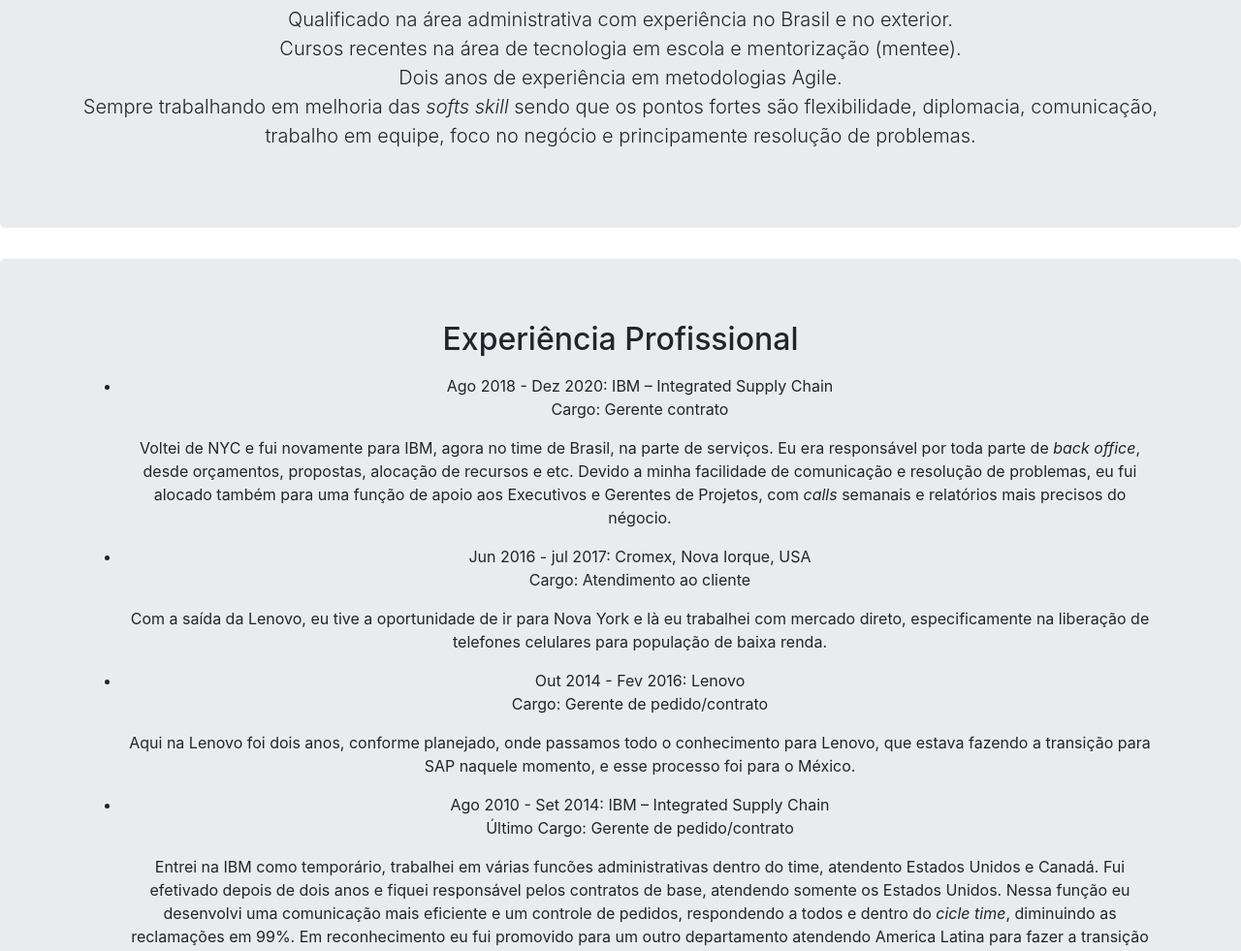
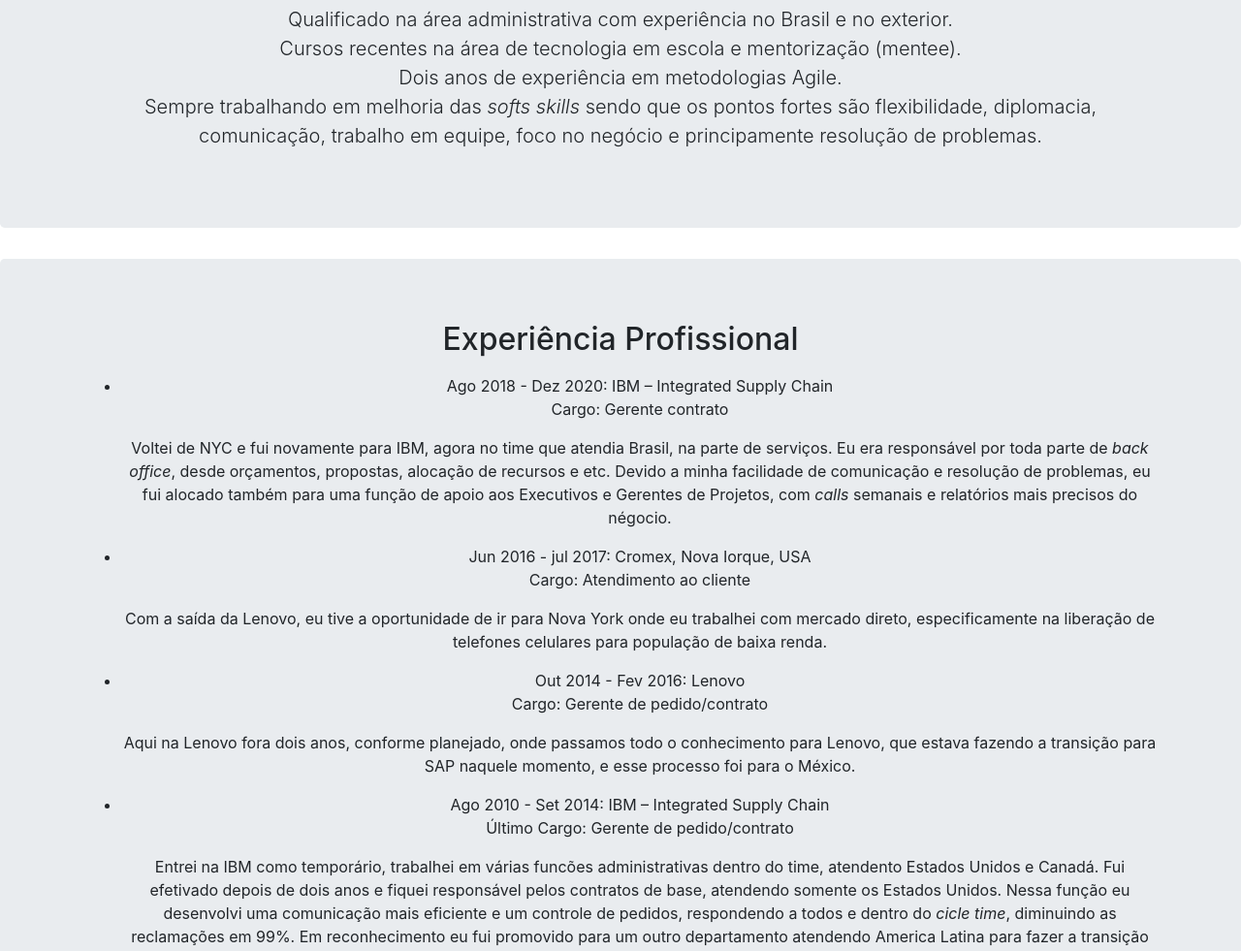
Before and after one commit to Faslala/curriculovitae, a plain HTML site: page index.html in a window 1280 px wide. Shown: the part 629-1610 px from the top of the page at 97% size. Drawn offline with nearby package versions, Linux system fonts and the light colour scheme.

Commit message:
erros d eportugues

```diff
--- a/index.html
+++ b/index.html
@@ -85,7 +85,7 @@
         Qualificado na área administrativa com experiência no Brasil e no exterior. <br>
         Cursos recentes na área de tecnologia em escola e mentorização (mentee). <br>
         Dois anos de experiência em metodologias Agile. <br>
-        Sempre trabalhando em melhoria das <em>softs skill</em> sendo que os pontos fortes são flexibilidade,
+        Sempre trabalhando em melhoria das <em>softs skills</em> sendo que os pontos fortes são flexibilidade,
         diplomacia, comunicação, trabalho em equipe, foco no negócio e principamente resolução de problemas.
       </p>
     </div>
@@ -103,7 +103,7 @@
             Cargo: Gerente contrato
           </p>
           <p>
-            Voltei de NYC e fui novamente para IBM, agora no time de Brasil, na parte de serviços. Eu era responsável
+            Voltei de NYC e fui novamente para IBM, agora no time que atendia Brasil, na parte de serviços. Eu era responsável
             por toda parte de <em>back office</em>, desde orçamentos, propostas, alocação de recursos e etc. Devido a
             minha facilidade de comunicação e resolução de problemas, eu fui alocado também para uma função de apoio aos
             Executivos e Gerentes de Projetos, com <em>calls</em> semanais e relatórios mais precisos do négocio.
@@ -115,7 +115,7 @@
             Cargo: Atendimento ao cliente
           </p>
           <p>
-            Com a saída da Lenovo, eu tive a oportunidade de ir para Nova York e là eu trabalhei com mercado direto,
+            Com a saída da Lenovo, eu tive a oportunidade de ir para Nova York onde eu trabalhei com mercado direto,
             especificamente na liberação de telefones celulares para população de baixa renda.
           </p>
         </li>
@@ -125,7 +125,7 @@
             Cargo: Gerente de pedido/contrato
           </p>
           <p>
-            Aqui na Lenovo foi dois anos, conforme planejado, onde passamos todo o conhecimento para Lenovo, que estava
+            Aqui na Lenovo fora dois anos, conforme planejado, onde passamos todo o conhecimento para Lenovo, que estava
             fazendo a transição para SAP naquele momento, e esse processo foi para o México.
           </p>
         </li>
```
